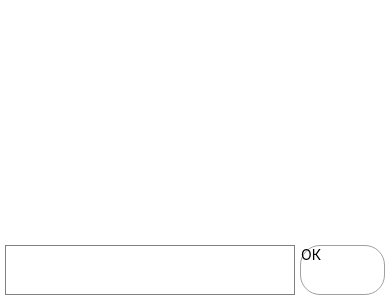
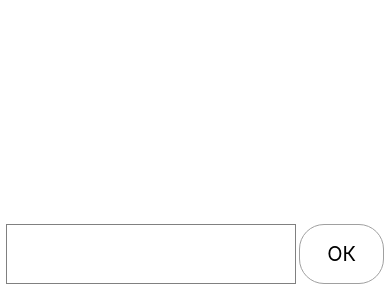
Before and after one commit to memphis-cloud/work, a React Native app: screen / in a window 390 px wide. Shown: the part 544-844 px from the top of the page. Built offline with nearby package versions, Linux system fonts and the light colour scheme.

Commit message:
add lil bit styles

```diff
--- a/src/components/Footer.js
+++ b/src/components/Footer.js
@@ -10,19 +10,36 @@ class Footer extends React.Component {
                 flex:1,
                 flexDirection:'row',
                 alignItems: 'flex-end',
-                 margin:5,
-                justifyContent:'space-between'
+                 margin:6,
+                justifyContent:'space-between',
+                bottom: 10,
+                // shadowOffset: { width: 100, height: 100},
+                // shadowColor: '#000',
+                // shadowOpacity: 1,
+                // elevation: 10,
+                // backgroundColor : "#0000",
+                // //  elevation: 1,
+                // //   position:'absolute',
+                //     backgroundColor: 'red',
+                //  top:600
             }}
             >
             <TextInput
-            style={{ height: 50, borderColor: 'gray', borderWidth: 1, width: window1 - 100 }}
+            style={{ height: 60, borderColor: 'gray', borderWidth: 1, width: window1 - 100 }}
             onChangeText={onChangeInput}
             />
             <TouchableOpacity
-            style ={{borderRadius:20,borderWidth: 1,  borderColor: '#a0a0a0', width: 85, height: 50}}
+            style ={{borderRadius:25,borderWidth: 1,   borderColor: '#a0a0a0', width: 85, height: 60, justifyContent:'center'}}
             onPress={onAdd}
             >
-                <Text>ОК</Text>
+                <Text
+                style={{
+                    textAlign:'center',
+                    fontSize: 20
+                }}
+                >
+                    ОК
+                </Text>
             </TouchableOpacity>
             </View>
         )
--- a/src/components/Scroll.js
+++ b/src/components/Scroll.js
@@ -1,11 +1,18 @@
 import React from "react";
-import { Text, View, TouchableOpacity, ScrollView, Switch} from "react-native";
+import { Text, View, TouchableOpacity, ScrollView, Switch, Dimensions} from "react-native";
+const windowHeight = Dimensions.get('window').height;
+const windowWidth = Dimensions.get('window').width;
 
 class Scroll extends React.Component {
     render() {
         const { shoplist, deleteElement} = this.props
         return (
             <ScrollView
+            style={{
+                 bottom: windowHeight * 0.11,
+                //  backgroundColor: 'red',
+
+            }}
             >
                 {
                     shoplist.map((item, i, itemArray) => (
@@ -14,10 +21,17 @@ class Scroll extends React.Component {
                             style={{
                                 flex: 1,
                                 flexDirection: 'row',
-                                justifyContent: 'space-between'
+                                 justifyContent: 'space-between',
+                                width: windowWidth,
+                                 height:windowHeight*0.1,
+                                 alignItems: 'center'
+                                //  justifyContent: 'center'
                             }}
                         >
                              {item.id!=0 &&<Switch
+                             style={{
+
+                            }}
                                 trackColor={{ false: "#767577", true: "#81b0ff" }}
                                 // thumbColor={isEnabled ? "#f5dd4b" : "#f4f3f4"}
                                 // onChange={() => { toggleSwitch(item.id) }}
@@ -36,13 +50,23 @@ class Scroll extends React.Component {
                                     toggleSwitch={toggleSwitch}
 
                                     />} */}
-                            {item.id != 0 && <Text>
+                            {item.id != 0 && <Text
+                            style={{
+                                 width: windowWidth* 0.7,
+                                // flex:1,
+                                // textAlign: 'center',
+                                // justifyContent: 'space-between'
+
+                            }}>
                                 {item.itemName}
                             </Text>}
                             <TouchableOpacity
                                 onPress={() => { deleteElement(item.id) }}
                             >
-                                {item.id != 0 && <Text>
+                                {item.id != 0 && <Text
+                                style={{
+                                }}
+                                >
                                     Удалить
                                         </Text>}
                             </TouchableOpacity>
--- a/src/components/ShopList.js
+++ b/src/components/ShopList.js
@@ -8,7 +8,8 @@ class ShopList extends React.Component{
         const {shoplist, onAdd, onChangeInput, deleteElement} = this.props
         return(
             <View style={{
-                flex:1
+                flex:1,
+                position: 'relative'
             }}>
             <Scroll
             shoplist={shoplist}
```
